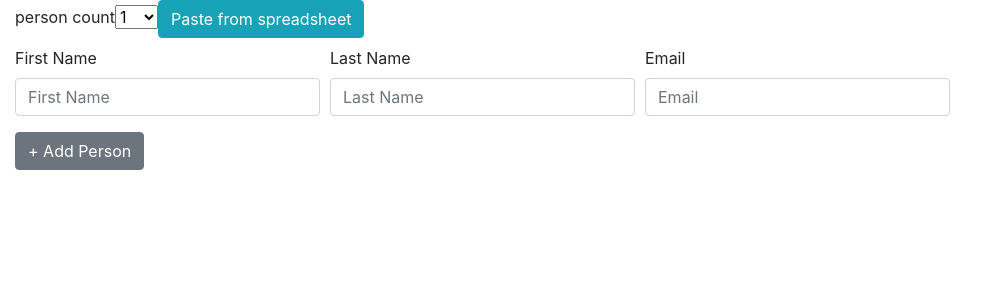
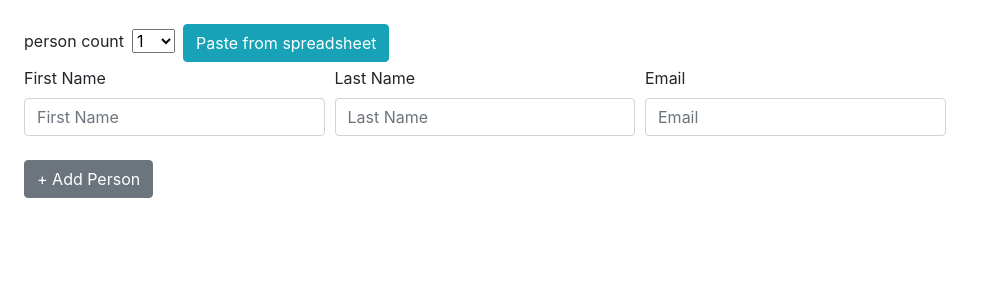
Before and after one commit to dogsGhost/group-add-form, a React (Create React App) app: page / in a window 1280 px wide. Shown: the top 300 px of the page, without its empty margins (0-998 px from the left). Built offline with nearby package versions, Linux system fonts and the light colour scheme.

Commit message:
update styling

```diff
--- a/src/App.js
+++ b/src/App.js
@@ -132,7 +132,7 @@ class App extends React.Component {
 
   render() {
     return (
-      <div className="container-fluid">
+      <div className="container-fluid p-4">
         {
           this.state.showRows ?
             <ScreenRows
--- a/src/PersonRow.js
+++ b/src/PersonRow.js
@@ -1,7 +1,7 @@
 import React from 'react'
 
 function PersonRow({ person, count, remove, change }) {
-  const classes = `person-row form-row ${(count + 1) % 2 ? 'odd' : 'even'}`
+  const classes = `pt-1 person-row form-row ${(count + 1) % 2 ? 'odd' : 'even'}`
   return (
     <div className={classes}>
       <div className="col form-group">
--- a/src/ScreenPaste.js
+++ b/src/ScreenPaste.js
@@ -6,8 +6,10 @@ function ScreenPaste(props) {
     <div className="row">
       <div className="col-md-6">
         <textarea ref={props.textarea} className="peopleTextarea" placeholder="Paste from spreadsheet here"></textarea>
-        <button className="btn btn-primary" onClick={props.add}>Add People</button>
-        <button className="btn btn-secondary" onClick={props.toggle}>Cancel</button>
+        <div className="pt-1">
+          <button className="btn btn-primary mr-1" onClick={props.add}>Add People</button>
+          <button className="btn btn-secondary" onClick={props.toggle}>Cancel</button>
+        </div>
       </div>
     </div>
   )
--- a/src/ScreenRows.js
+++ b/src/ScreenRows.js
@@ -5,12 +5,12 @@ function ScreenRows(props) {
   return (
     <div>
       <div>
-        person count
+        <span className="mr-2">person count</span>
         {props.select}
         <button className="btn btn-info" onClick={props.toggleView}>Paste from spreadsheet</button>
       </div>
-      <div>{props.children}</div>
-      <button className="btn btn-secondary" onClick={props.addPerson}>+ Add Person</button>
+      {props.children}
+      <button className="btn btn-secondary mt-2" onClick={props.addPerson}>+ Add Person</button>
     </div>
   )
 }
--- a/src/Select.js
+++ b/src/Select.js
@@ -10,7 +10,7 @@ function Select(props) {
   }
 
   return (
-    <select value={props.active} onChange={props.change}>
+    <select className="mr-2" value={props.active} onChange={props.change}>
       {options()}
     </select>
   )
--- a/src/index.css
+++ b/src/index.css
@@ -1,7 +1,3 @@
-.person-row {
-  padding: 0.5rem 0 0;
-}
-
 .person-row.even {
   background: #eee;
 }
```
